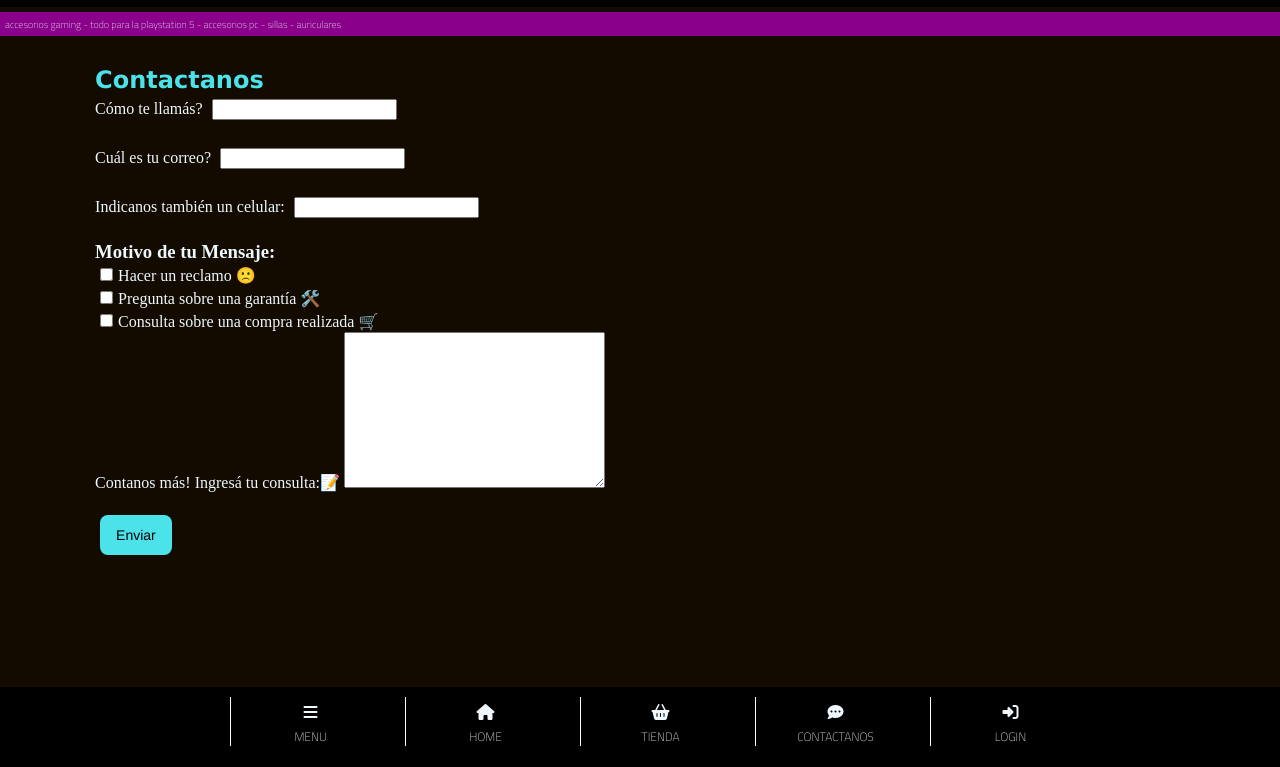
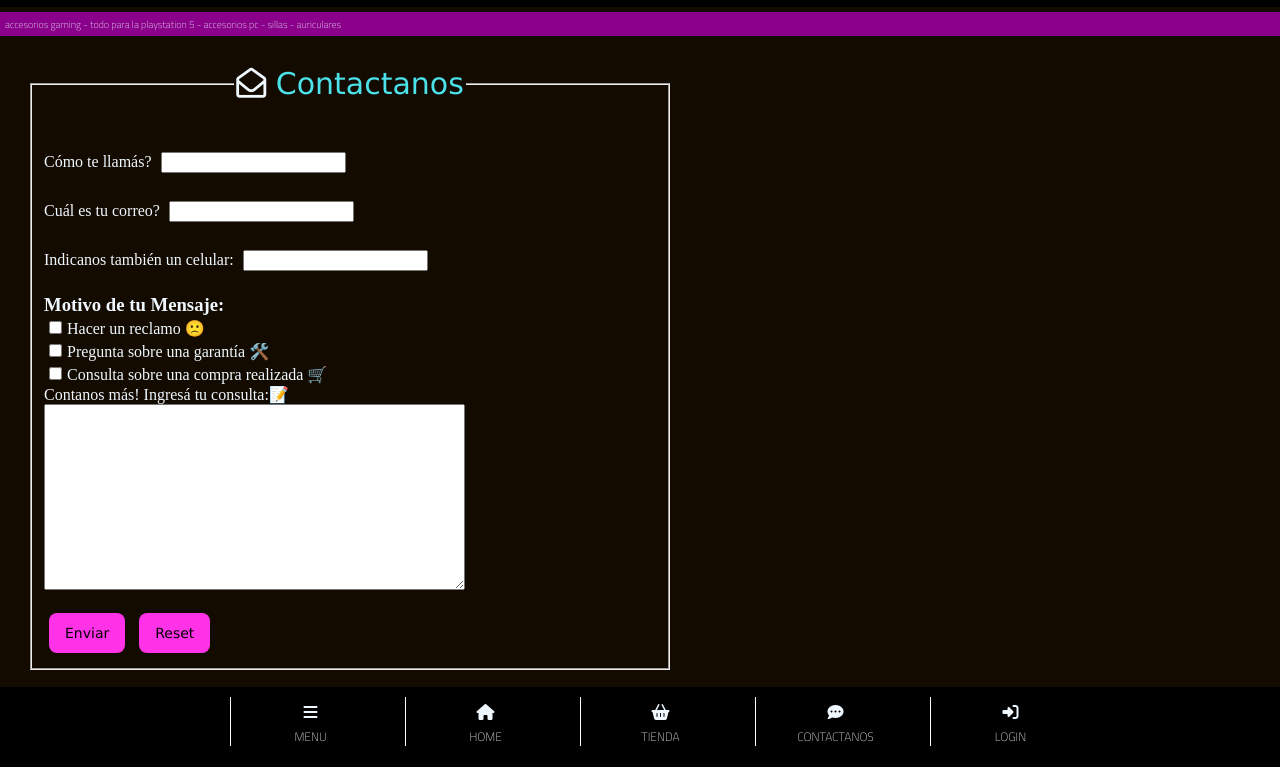
Before and after one commit to jesicaacosta/Moon-Tecnology, a plain HTML site: page contactanos.html in a window 1280 px wide. Shown: the part 33-800 px from the top of the page. Drawn offline with Linux system fonts and the light colour scheme.

Commit message:
Cambios form

```diff
--- a/contactanos.html
+++ b/contactanos.html
@@ -1,4 +1,5 @@
 <html lang="es">
+
 <head>
     <meta charset="UTF-8">
     <meta name="viewport" content="width=device-width, initial-scale=1.0">
@@ -25,28 +26,35 @@
         </article>
     </header>
 
-
+    <main>
         <section class="form-mail">
             <form action="">
-                <h1>Contactanos</h1>
-                <label for="first-name">Cómo te llamás? </label> <input type="text"
-                name="first-name" id=""> <br> <br>
-                <label for="mail">Cuál es tu correo? </label> <input type="mail" name="mail"
-                id=""><br> <br>
-                <label for="mail">Indicanos también un celular: </label> <input type="number" name="mail"
-                id=""><br> <br>
+                <fieldset>
+                    <legend><i class="fa fa-envelope-open-o" aria-hidden="true"></i>
+                        Contactanos</legend>
+
+                    <label for="first-name">Cómo te llamás? </label> <input type="text" name="first-name" id="" required > <br> <br>
+                    <label for="mail">Cuál es tu correo? </label> <input type="mail" name="mail" id="" required> <br> <br>
+                    <label for="mail">Indicanos también un celular: </label> <input type="number" name="mail" id="" required ><br> <br>
                     <h3>Motivo de tu Mensaje:</h3>
                     <input type="checkbox" name="" id="">Hacer un reclamo 🙁<br>
                     <input type="checkbox" name="" id="">Pregunta sobre una garantía 🛠️<br>
                     <input type="checkbox" name="" id="">Consulta sobre una compra realizada 🛒
                     <br>
                     <label for="mensaje">Contanos más! Ingresá tu consulta:📝 </label>
-                <textarea name=""
-                id="" cols="30" rows="10"></textarea>
+                    <textarea name="" id="" cols="40" rows="10"></textarea>
                     <br> <br>
-                <input type="button" class="button-64" value="Enviar" id="">
+
+                    <label for="Enviar"></label>
+                        <input type="submit" class="button" value="Enviar" id="">
+                        <input type="reset" class="reset-button" value="Reset" id="" >
                     </form>
+                </fieldset>
+
         </section>
+
+    </main>
+
     <section class="redes">
 
     </section>
--- a/styles.css
+++ b/styles.css
@@ -139,25 +139,34 @@ footer {
     justify-content: center;
     padding: 10px;
 }
-.form-mail h1 {
+legend {
     font-family: 'Lucida Sans', sans-serif;
     color: #4ce2ea;
+    margin: 40px 0px;
+    text-align: center;
+    font-size: 30px;
+
 }
 .form-mail input {
     margin: 5px;
+    color: #000000;
+}
+.form-mail textarea {
+    color: #000;
+    font-size: large;
 }
 
-.button-64 {
-    background-color: #4ce2ea;
+.button , .reset-button{
+    background-color: #ff32e7;
     border-radius: 8px;
     border-style: none;
     box-sizing: border-box;
     color: #000000;
     cursor: pointer;
     display: inline-block;
-    font-family: "Haas Grot Text R Web", "Helvetica Neue", Helvetica, Arial, sans-serif;
+    font-family: 'Lucida Sans', sans-serif;
     font-size: 14px;
-    font-weight: 500;
+    font-weight: 500; /*Grosor font*/
     height: 40px;
     line-height: 20px;
     list-style: none;
@@ -174,6 +183,6 @@ footer {
     touch-action: manipulation;
 }
 
-.button-64:hover, .button-64:focus {
-    background-color: #9cf0f4;
+.button:hover, .button:focus , .reset-button:hover , reset-button:focus  {
+    background-color: #ffb4f6;
     }
```
Also changed, not shown: contactanos.css (deleted). Lines whose indentation alone changed are shown as unchanged.
